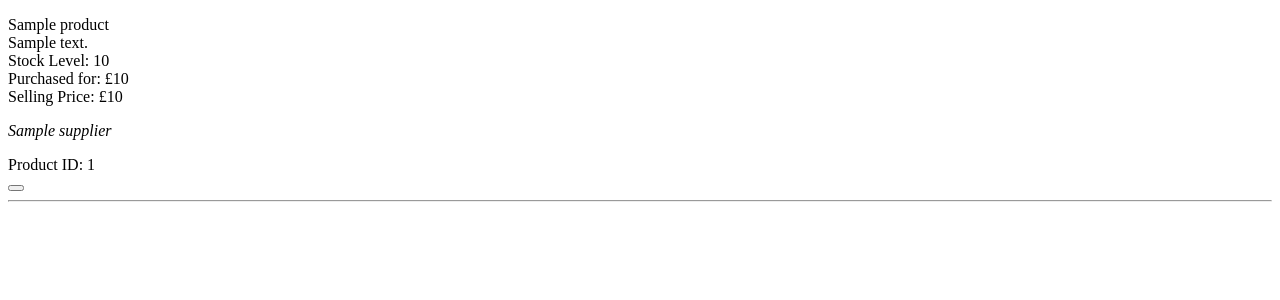
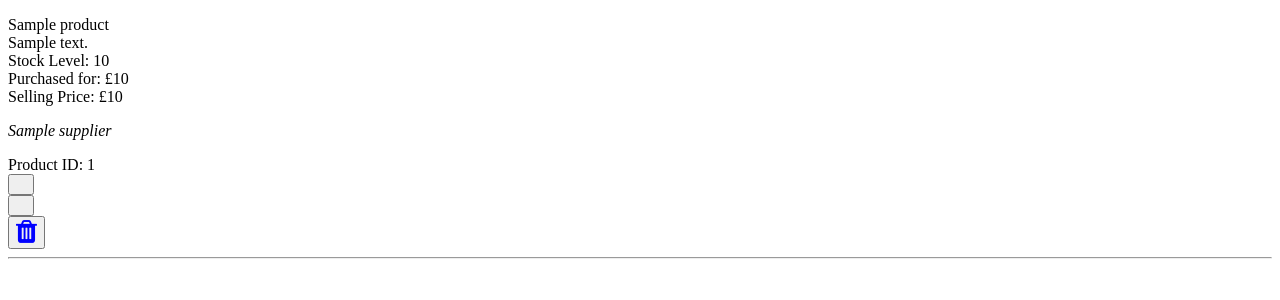
Before and after one commit to AkwasiAA/Project_1, a Flask app: page / in a window 1280 px wide. Shown: the part 34-334 px from the top of the page. Run offline with Flask 2, Linux system fonts and the light colour scheme; a database or web service that is not in the repository returns one stand-in record (values such as "Sample title"); parts of the project's set-up code (start-up, migrations or seed data) failed here and were passed over; some libraries are stand-ins or nearby versions.

Commit message:
20th commit

```diff
--- a/controllers/suppliers_controller.py
+++ b/controllers/suppliers_controller.py
@@ -31,7 +31,7 @@ def products():
 
 # DELETE
 # DELETE '/suppliers/<id>'
-@suppliers_blueprint.route("suppliers/<id>/delete", methods=['POST'])
+@suppliers_blueprint.route("/suppliers/<id>/delete", methods=['POST'])
 def delete_supplier(id):
     supplier_repository.delete(id)
     return redirect("/suppliers")
--- a/templates/base.html
+++ b/templates/base.html
@@ -5,6 +5,7 @@
     <meta http-equiv="X-UA-Compatible" content="IE=edge">
     <meta name="viewport" content="width=device-width, initial-scale=1.0">
     <link rel="stylesheet" href="https://stackpath.bootstrapcdn.com/font-awesome/4.7.0/css/font-awesome.min.css" crossorigin="anonymous">
+    <link rel="stylesheet" href="https://kit.fontawesome.com/72a5714ccb.js" crossorigin="anonymous">
     <link rel="stylesheet" href="{{ url_for('static', filename='style.css') }}">
     <link rel="stylesheet" href="{{ url_for('static', filename='form.css') }}">
     <title>Watches of Edinburgh</title>
--- a/templates/products/index.html
+++ b/templates/products/index.html
@@ -20,8 +20,14 @@
                     Product ID: {{product.id}}
                     <div>
                         <div class="buttons">
+                            <form class="create-product" action="/products/new" method="GET">
+                            <button class="create-button"><i class="far fa-plus-square" style="color: blue;" aria-hidden="true"></i></button>
+                            </form>
+                            <form class="update-product" action="/products/{{product.id}}/edit" method="GET">
+                            <button class="edit-button"><i class="fas fa-edit" style="color: blue;" aria-hidden="true"></i></button>
+                            </form>
                             <form class="delete-product" action="/products/{{product.id}}/delete" method="POST">
-                            <button class="bin-button"><i class="fa-solid fa-trash-can" style="color:blue" aria-hidden="true"></i></button>
+                            <button class="bin-button"><i class="fa fa-trash fa-2x" style="color:blue" aria-hidden="true"></i></button>
                             </form>
                             <hr>
                         </div>
```
Also changed, not shown: static/css/style.css (+11 -0 lines).
